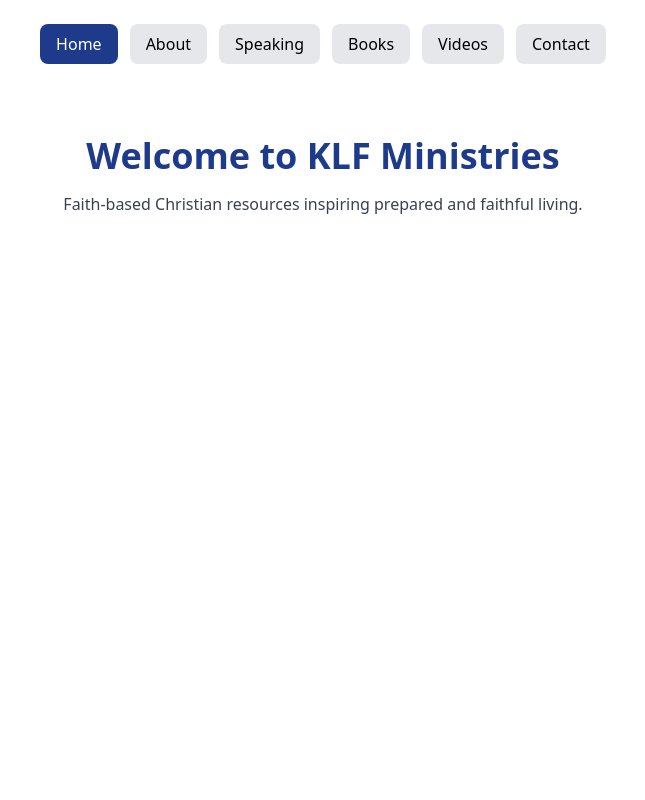
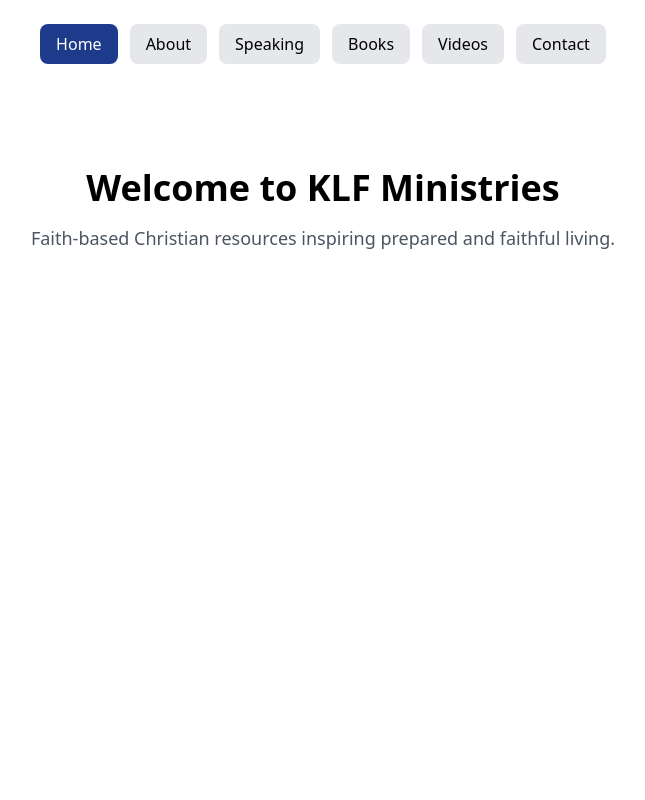
Before and after one commit to klfministries/klf-ministries-website, a Next.js app: page /en in a window 1280 px wide. Shown: the top 800 px of the page, without its empty margins (317-962 px from the left). Built offline with nearby package versions, Linux system fonts and the light colour scheme.

Commit message:
Update page.jsx

```diff
--- a/app/[lang]/page.jsx
+++ b/app/[lang]/page.jsx
@@ -2,28 +2,24 @@ export async function generateStaticParams() {
   return [{ lang: "en" }, { lang: "es" }];
 }
 
-export default function LangHome({ params }) {
+export default function Home({ params }) {
   const lang = params.lang === "es" ? "es" : "en";
 
   const content = {
     en: {
       title: "Welcome to KLF Ministries",
-      text:
-        "Faith-based Christian resources inspiring prepared and faithful living.",
+      text: "Faith-based Christian resources inspiring prepared and faithful living.",
     },
     es: {
       title: "Bienvenidos a KLF Ministries",
-      text:
-        "Recursos cristianos basados en la fe que inspiran una vida fiel y preparada.",
+      text: "Recursos cristianos basados en la fe que inspiran una vida fiel y preparada.",
     },
   };
 
   return (
-    <section className="max-w-5xl mx-auto px-6 py-12 text-center">
-      <h1 className="text-4xl font-bold text-blue-900 mb-4">
-        {content[lang].title}
-      </h1>
-      <p className="text-gray-700">{content[lang].text}</p>
+    <section className="max-w-4xl mx-auto py-20 px-6 text-center">
+      <h1 className="text-4xl font-bold mb-4">{content[lang].title}</h1>
+      <p className="text-lg text-gray-600">{content[lang].text}</p>
     </section>
   );
 }
```
